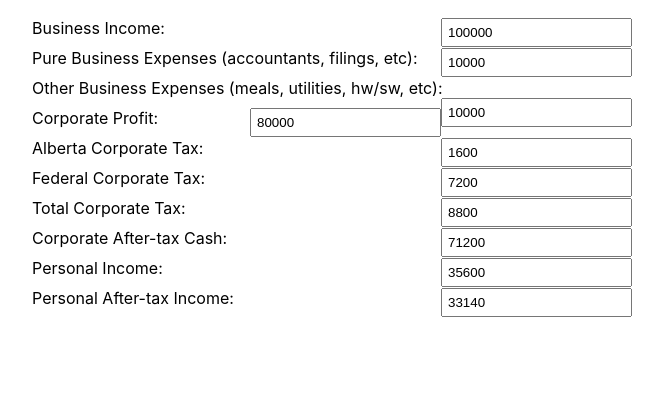
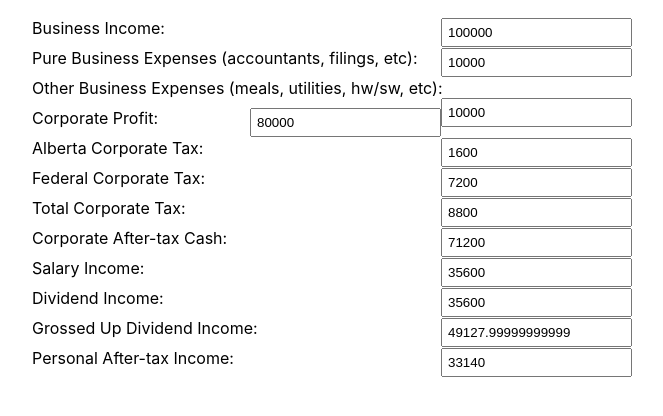
Before and after one commit to mikecousins/tax, a React (Create React App) app: page / in a window 1280 px wide. Shown: the top 416 px of the page, without its empty margins (308-971 px from the left). Built offline with nearby package versions, Linux system fonts and the light colour scheme.

Commit message:
Adding grossed up dividend income

```diff
--- a/src/App.tsx
+++ b/src/App.tsx
@@ -34,6 +34,7 @@ const App = () => {
   const [corporateCash, setCorporateCash] = useState(0);
   const [personalIncome, setPersonalIncome] = useState(0);
   const [personalDividendIncome, setPersonalDividendIncome] = useState(0);
+  const [grossedUpDividendIncome, setGrossedUpDividendIncome] = useState(0);
   const [personalAfterTaxIncome, setPersonalAfterTaxIncome] = useState(0);
 
   useEffect(() => {
@@ -54,6 +55,10 @@ const App = () => {
     setPersonalIncome(corporateCash / 2);
     setPersonalDividendIncome(corporateCash / 2);
   }, [corporateCash]);
+
+  useEffect(() => {
+    setGrossedUpDividendIncome(personalDividendIncome * 1.38);
+  }, [personalDividendIncome]);
 
   useEffect(() => {
     setPersonalAfterTaxIncome(personalIncome * 0.65 + corporateOtherExpenses);
@@ -110,8 +115,16 @@ const App = () => {
           <Input type="text" value={corporateCash} readOnly />
         </Label>
         <Label>
-          Personal Income:
+          Salary Income:
           <Input type="text" value={personalIncome} readOnly />
+        </Label>
+        <Label>
+          Dividend Income:
+          <Input type="text" value={personalDividendIncome} readOnly />
+        </Label>
+        <Label>
+          Grossed Up Dividend Income:
+          <Input type="text" value={grossedUpDividendIncome} readOnly />
         </Label>
         <Label>
           Personal After-tax Income:
```
